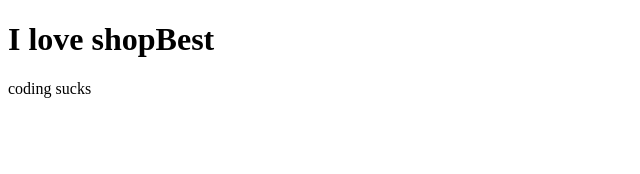
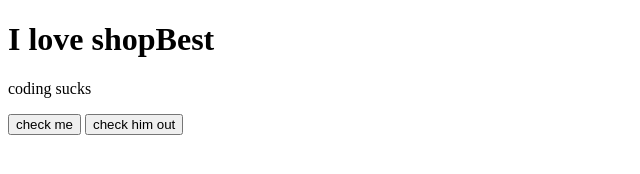
Before and after one commit to bushrahDev/shopBest, a plain HTML site: page index.html in a window 1280 px wide. Shown: the whole page, without its empty margins (0-640 px from the left). Drawn offline with Linux system fonts and the light colour scheme.

Commit message:
added button

```diff
--- a/index.html
+++ b/index.html
@@ -9,5 +9,7 @@
 
     <h1>I love shopBest</h1>
     <p>coding sucks</p>
+    <button>check me</button>
+    <button>check him out</button>
 </body>
 </html>
```
